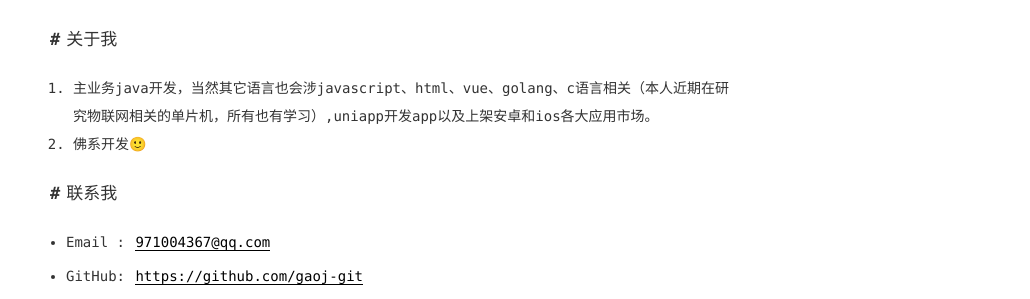
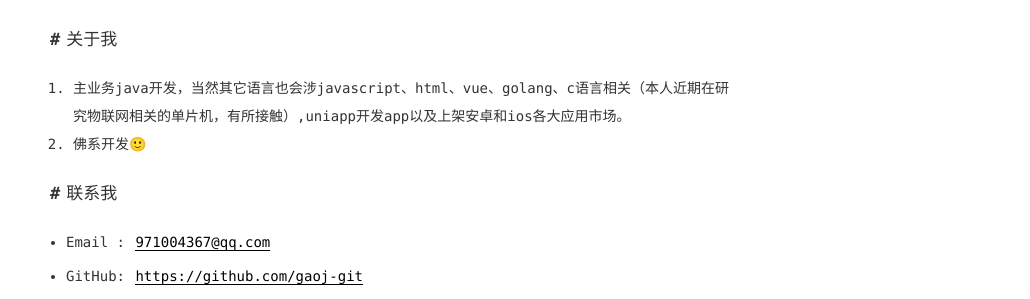
Before and after one commit to gaoj-git/gaoj-git.github.io, a Jekyll site: the page built from pages/about.md, in a window 1280 px wide. Shown: the part 262-561 px from the top of the page, without its empty margins (250-1280 px from the left). Built offline with Jekyll 4.4.1, drawn with Linux system fonts in a browser that asks for light colours.

Commit message:
Update about.md

```diff
--- a/pages/about.md
+++ b/pages/about.md
@@ -8,7 +8,7 @@ title: 关于我
 该博客托管于 GitHub Page
 
 ## 关于我
-1. 主业务java开发，当然其它语言也会涉javascript、html、vue、golang、c语言相关（本人近期在研究物联网相关的单片机，所有也有学习）,uniapp开发app以及上架安卓和ios各大应用市场。
+1. 主业务java开发，当然其它语言也会涉javascript、html、vue、golang、c语言相关（本人近期在研究物联网相关的单片机，有所接触）,uniapp开发app以及上架安卓和ios各大应用市场。
 2. 佛系开发🙂
 
 ## 联系我
```
